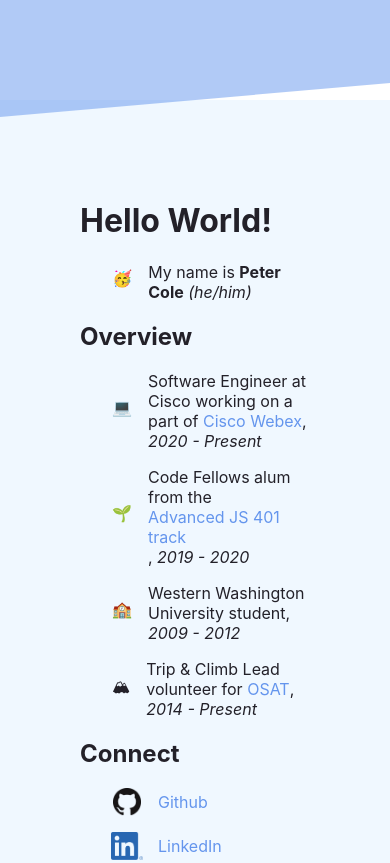
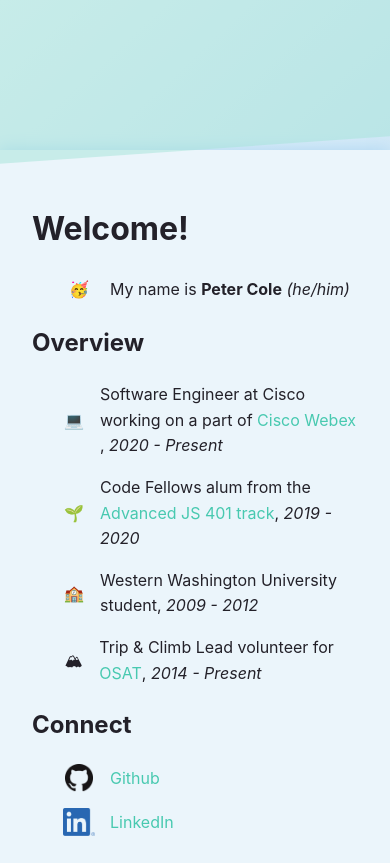
Before and after one commit to peter7cole/peter7cole.github.io, a Gatsby site: page / in a window 390 px wide. Shown: the top 863 px of the page. Built offline with nearby package versions, Linux system fonts and the light colour scheme; Gatsby itself is replaced by a stand-in of ours.

Commit message:
fix: color

```diff
--- /dev/null
+++ b/src/components/Greeting/index.js
@@ -0,0 +1 @@
+// TODO greeting based on time of day
--- a/src/pages/index.js
+++ b/src/pages/index.js
@@ -13,13 +13,13 @@
 
   return (
     <>
-      <div className="diagonal"></div>
+      <div className="diagonal1"></div>
       <div className="box1">
         <div className="box2">
           <div className="content">
             <div className="content__text">
               <title>Peter Cole</title>
-              <h1>Hello World!</h1>
+              <h1>Welcome!</h1>
               <div className="bullets">
                 <div className="bullets__rows">
                   <div className="logo">
--- a/src/pages/styles.css
+++ b/src/pages/styles.css
@@ -1,14 +1,21 @@
 body {
   box-sizing: border-box;
   margin: 0;
+  background: rgb(235, 245, 251);
+  background: linear-gradient(137deg, rgba(235, 245, 251, 1) 0%, rgba(174, 214, 241, 1) 100%) no-repeat center center
+    fixed;
+  -webkit-background-size: cover;
+  -moz-background-size: cover;
+  -o-background-size: cover;
+  background-size: cover;
 }
 
-.diagonal {
-  background-color: cornflowerblue;
+.diagonal1 {
+  background-color: #a3e4d7;
   width: 100%;
   height: 400px;
   margin-top: -250px;
-  transform: skewY(-5deg);
+  transform: skewY(-4deg);
   opacity: 0.5;
 }
 
@@ -23,14 +30,15 @@
 }
 
 .content__text {
-  background-color: aliceblue;
+  background-color: #ebf5fb;
+  box-shadow: 0 0 1em #aed6f1;
+  line-height: 1.6;
   padding: 5rem;
-  margin-bottom: 5rem;
 }
 
 a:link,
 a:visited {
-  color: cornflowerblue;
+  color: #48c9b0;
   text-decoration: none;
   display: inline-block;
 }
@@ -43,6 +51,8 @@
 
 .logo__img {
   height: 28px;
+  display: flex;
+  align-items: center;
 }
 
 .bullets {
@@ -71,8 +81,12 @@
   justify-content: center;
 }
 
-@media only screen and (max-width: 600px) {
+@media only screen and (max-width: 800px) {
   .diagonal {
     margin-top: -300px;
   }
+
+  .content__text {
+    padding: 2rem;
+  }
 }
```
